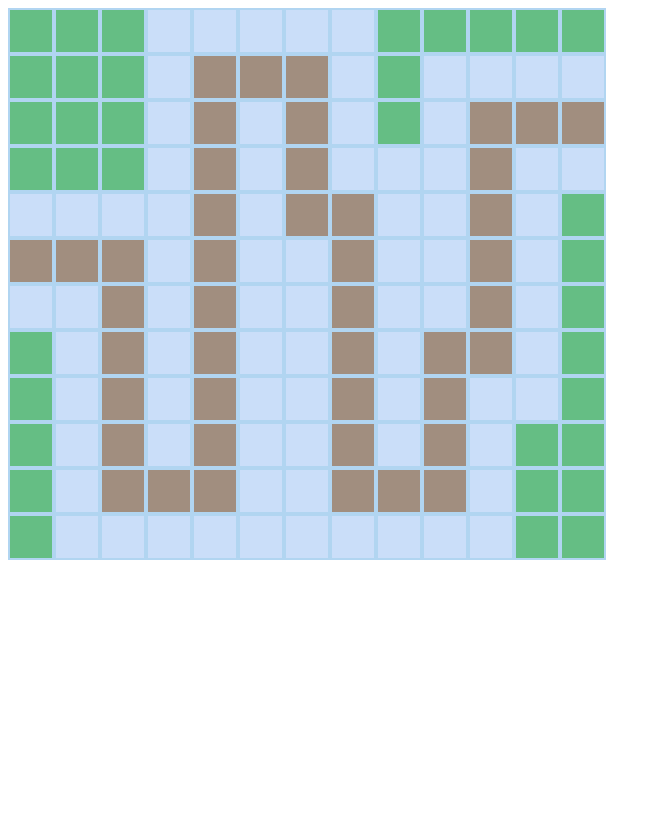
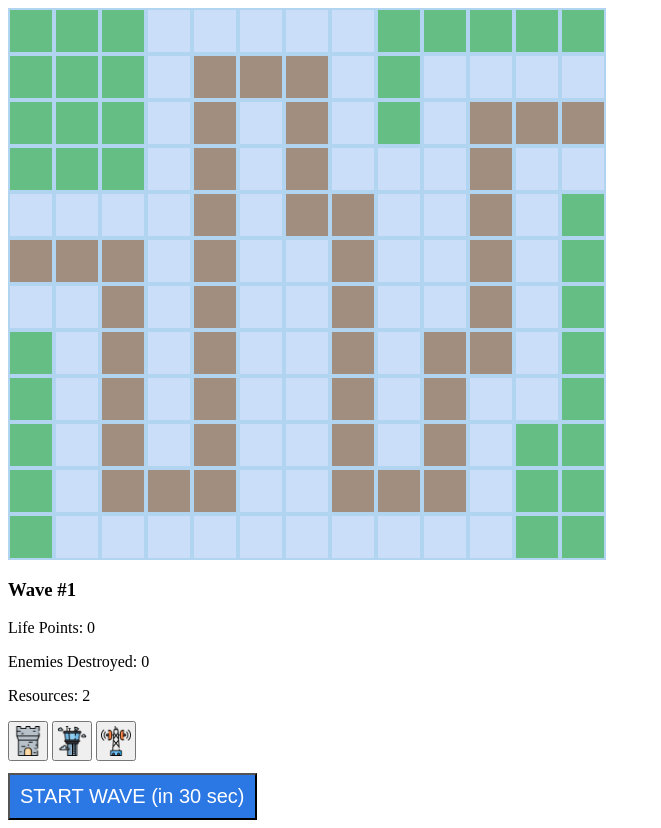
Before and after one commit to v88-silver-roi/tower_defense, a plain HTML site: page index.html in a window 1280 px wide. Shown: the whole page, without its empty margins (0-661 px from the left). Before the commit the page ends 800 px from the top, so only its background shows below. Drawn offline with Linux system fonts and the light colour scheme.

Commit message:
Add files via upload

```diff
--- a/assets/less/tower_defense.less
+++ b/assets/less/tower_defense.less
@@ -52,6 +52,7 @@
             box-shadow: 1px solid #000000;
             color: white;
             font-size: 20px;
+            margin-top: 10px;
             padding: 10px;
         }
     }
--- a/index.html
+++ b/index.html
@@ -13,15 +13,16 @@
     <div id='container'>
 		<table id='world'></table>
 	</div>
-    <!-- <h3 id="wave">Wave #<span>01</span></h3>
-    <p id="life_points">Life Points: <span>0</span></p>
-    <p id="enemies_destroyed">Enemies Destroyed: <span>0</span></p>
-    <p id="resources">Resources: <span>2</span></p> -->
-    <!-- <div id="tower">
+        <h3 id="wave">Wave #<span>1</span></h3>
+        <p id="life_points">Life Points: <span>0</span></p>
+        <p id="enemies_destroyed">Enemies Destroyed: <span>0</span></p>
+        <p id="resources">Resources: <span>2</span></p>
+    </div>
+    <div id="tower">
         <button><img src="./assets/images/tower.png" alt="tower"></button>
         <button><img src="./assets/images/control-tower.png" alt="control tower"></button>
         <button><img src="./assets/images/sea-tower.png" alt="sea tower"></button>
     </div>
-    <button id="start_wave">START WAVE (in 30 sec)</button> -->
+    <button id="start_wave">START WAVE (in 30 sec)</button>
 </body>
 </html>
```
Also changed, not shown: assets/css/tower_defense.css.
